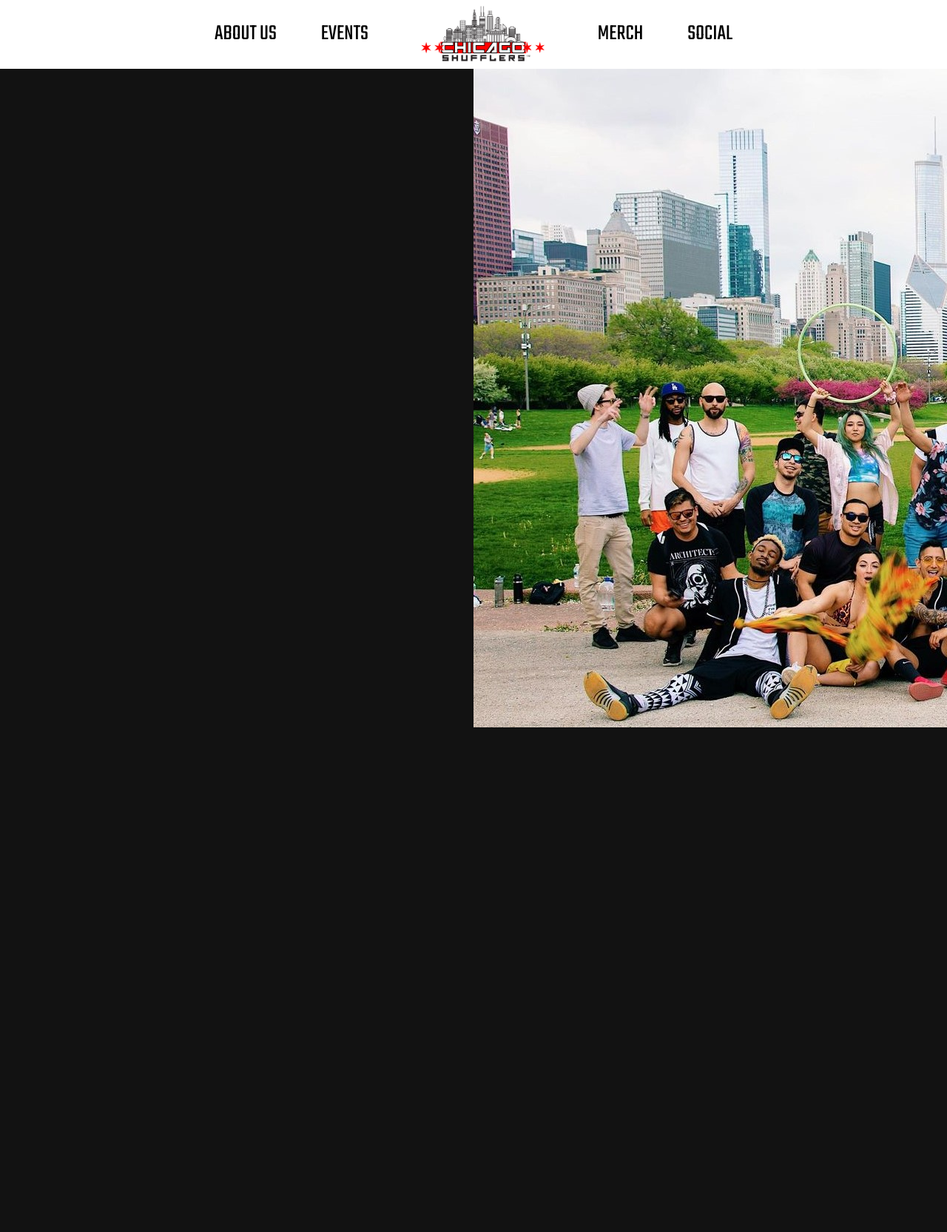
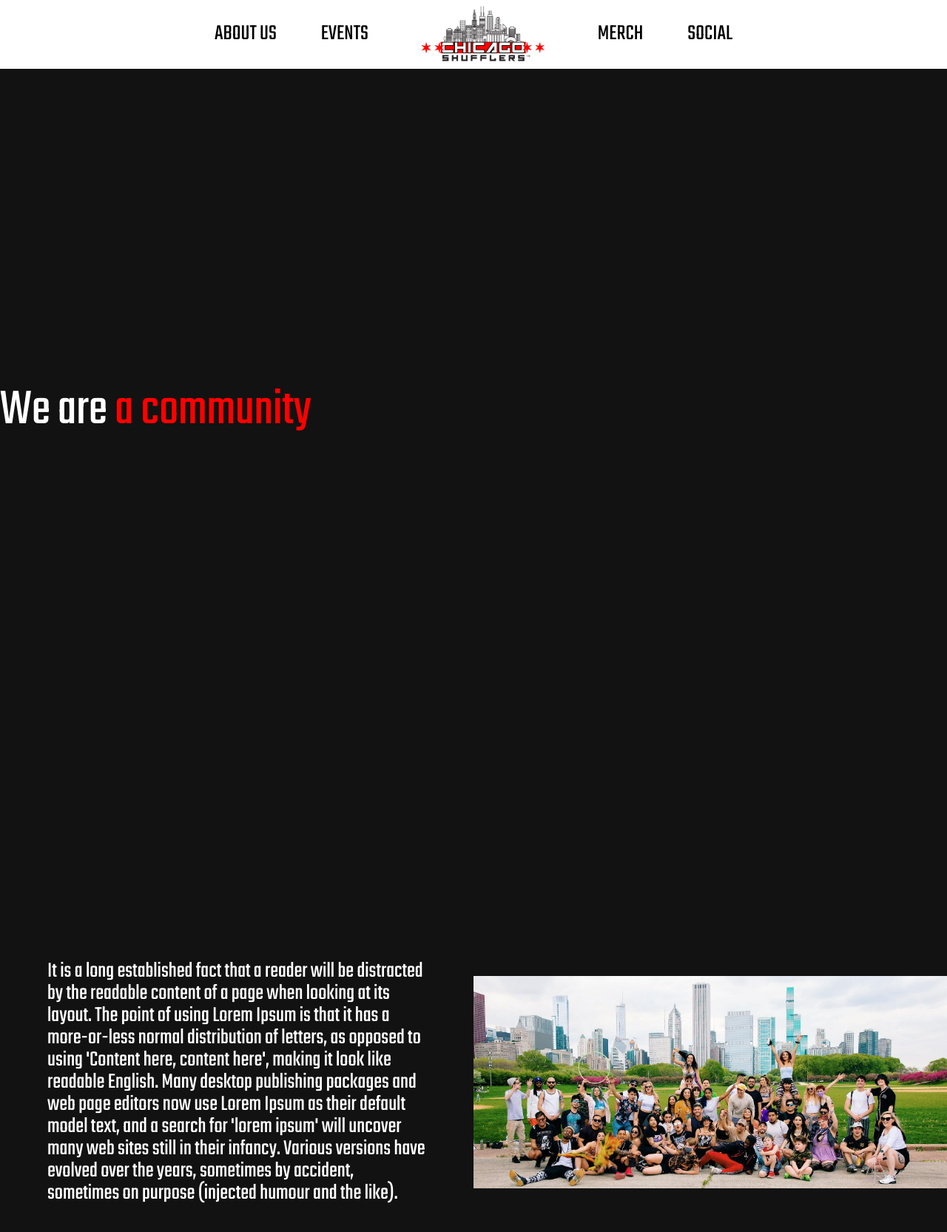
Before and after one commit to Peureki/chicagoshufflers, a PHP site: page /chicagoshufflers/about-us.php in a window 1280 px wide. Shown: the top 1665 px of the page at 74% size. Run offline with PHP 8.4, Linux system fonts and the light colour scheme.

Commit message:
Fixed page view bug

```diff
--- a/about-us.php
+++ b/about-us.php
@@ -18,14 +18,27 @@
 		====================== MAIN BOXES =========================
 		===========================================================
 	-->
+	<div class = "about-desc-abs"> We are <span id = "about-keyword"> a community </span></div>
 	<div id = "main-container" class = "main-container">
 		<div class = "left-right-container">
 			<div class = "about-left-box">
-
+				<p1> It is a long established fact that a reader will be distracted by the readable content of a page when looking at its layout. The point of using Lorem Ipsum is that it has a more-or-less normal distribution of letters, as opposed to using 'Content here, content here', making it look like readable English. Many desktop publishing packages and web page editors now use Lorem Ipsum as their default model text, and a search for 'lorem ipsum' will uncover many web sites still in their infancy. Various versions have evolved over the years, sometimes by accident, sometimes on purpose (injected humour and the like). </p1>
 			</div>
 
 			<div class = "about-right-box">
 				<img src = "<?php echo $base;?>/images/group/img-4.jpg">
+			</div>
+		</div>
+	</div>
+
+	<div class = "main-container">
+		<div class = "left-right-container">
+			<div class = "about-left-box">
+				<p1> It is a long established fact that a reader will be distracted by the readable content of a page when looking at its layout. The point of using Lorem Ipsum is that it has a more-or-less normal distribution of letters, as opposed to using 'Content here, content here', making it look like readable English. Many desktop publishing packages and web page editors now use Lorem Ipsum as their default model text, and a search for 'lorem ipsum' will uncover many web sites still in their infancy. Various versions have evolved over the years, sometimes by accident, sometimes on purpose (injected humour and the like). </p1>
+			</div>
+
+			<div class = "about-right-box">
+				<img src = "<?php echo $base;?>/images/group/img-5.jpg">
 			</div>
 		</div>
 	</div> <!-- End of main container -->
--- a/index.php
+++ b/index.php
@@ -5,7 +5,7 @@
 	<?php include('config.php'); ?>
 	<title> Chicago Shufflers </title>
 </head>
-<body>
+<body style = "overflow-y: hidden;">
 
 	<!--
 		============================================================
--- a/script.js
+++ b/script.js
@@ -391,3 +391,22 @@ let auto_rotate_star = setInterval(() => {
 	rotate_star(starImg);
 }, 10000)
 */
+
+
+let leftRightContainer = document.getElementsByClassName('left-right-container'),
+	aboutKeyword = document.getElementById('about-keyword');
+console.log(leftRightContainer);
+
+body.addEventListener('scroll', function(){
+	// Get the x, y positions of the first header
+	let lrContainer0 = leftRightContainer[0].getBoundingClientRect();
+		lrContainer1 = leftRightContainer[1].getBoundingClientRect();
+
+	console.log(lrContainer0);
+	if (lrContainer0.y >= 0 && lrContainer0.y <= 170){
+		aboutKeyword.innerHTML = "a community";
+	}
+	if (lrContainer1.y <= 200){
+		aboutKeyword.innerHTML = "diverse";
+	}
+});
--- a/styles.css
+++ b/styles.css
@@ -23,13 +23,12 @@ time, mark, audio, video {
 html,body
 {
     width: 100%;
-   	height: 100vh;
-   	height: calc(var(--vh, 1vh) * 100);
+   	height: 100%;
     margin: 0;
     padding: 0;
     scroll-behavior: smooth;
     scroll-padding-top: 4rem;
-    overflow: hidden;
+    overflow-x: hidden;
 }
 body {
     line-height:1;
@@ -206,19 +205,15 @@ b{
 */
 /* Container to put both left and right boxes so they get flexxed */
 .left-right-container{
-    width: 100%;
-    height: 100%;
+    position: relative;
+    height: 100vh;
     display: flex;
     justify-content: center;
     align-items: center;
 }
-/* Seperate main page and about page because the way the text and images are lined up differently
-    but the main aspects of the left-box, right-box still remain as half and half screen
-*/
+
 .left-box,
-.right-box,
-.about-left-box,
-.about-right-box{
+.right-box{
     width: 50%;
     height: 100%;
     position: relative;
@@ -242,6 +237,40 @@ b{
     height: 100%;
     flex-shrink: 0;
     object-fit: cover;
+}
+/*
+    ==========================================================
+    ================== ABOUT US BOXES ========================
+    ==========================================================
+*/
+/* Short description in the about page where the statement stays stagnet on the left side */
+.about-desc-abs{
+    position: sticky;
+    top: 20%;
+    left: 10%;
+    font-size: 70px;
+    color: var(--clr-bkg-accent);
+    transition: all ease 0.5s;
+}
+.about-desc-abs span{
+    color: var(--clr-bkg-secondary);
+}
+.about-left-box,
+.about-right-box{
+    width: 50%;
+    height: 100%;
+    display: flex;
+    justify-content: center;
+    align-items: center;
+}
+.about-left-box p1{
+    font-size: 30px;
+    color: var(--clr-bkg-accent);
+    width: 80%;
+}
+.about-left-box img,
+.about-right-box img{
+    width: 100%;
 }
 
 .bottom-half{
```
Also changed, not shown: images/group/img-5.jpg (renamed from images/group/pic-5.jpg).
